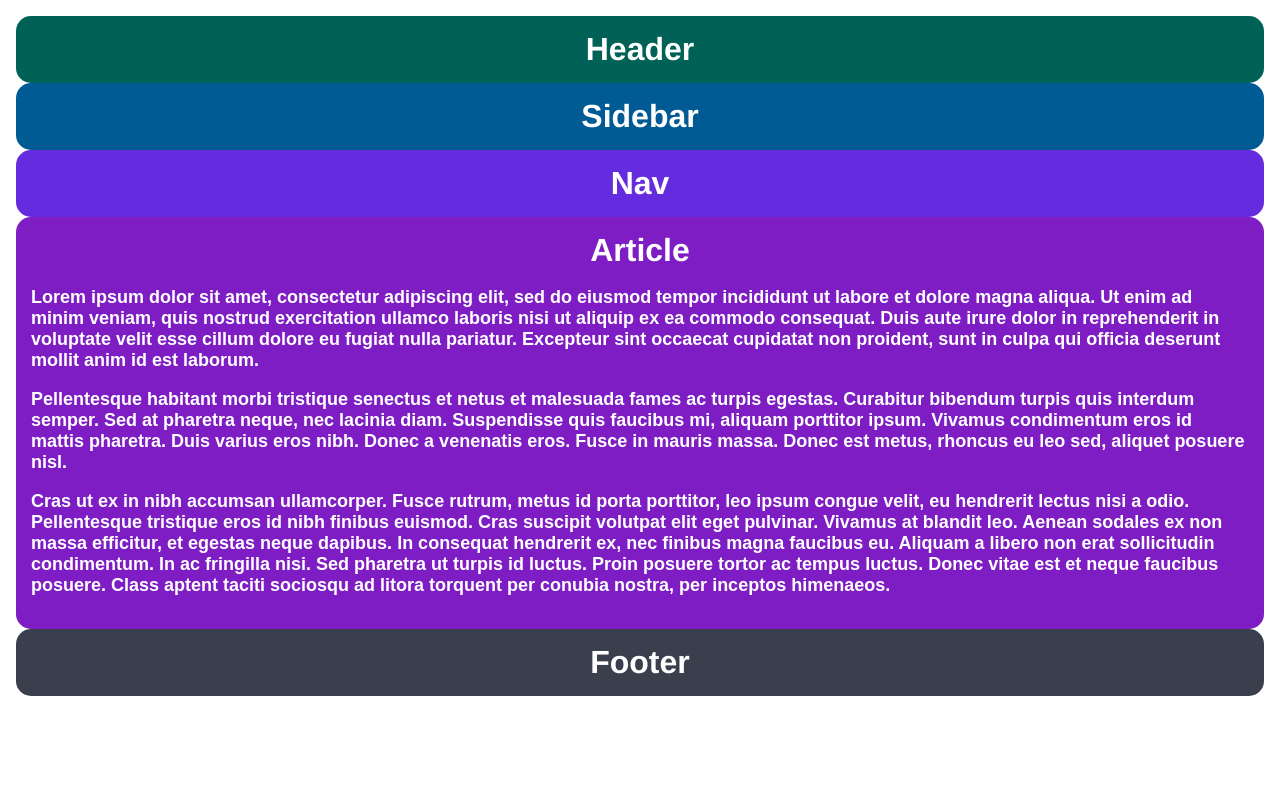
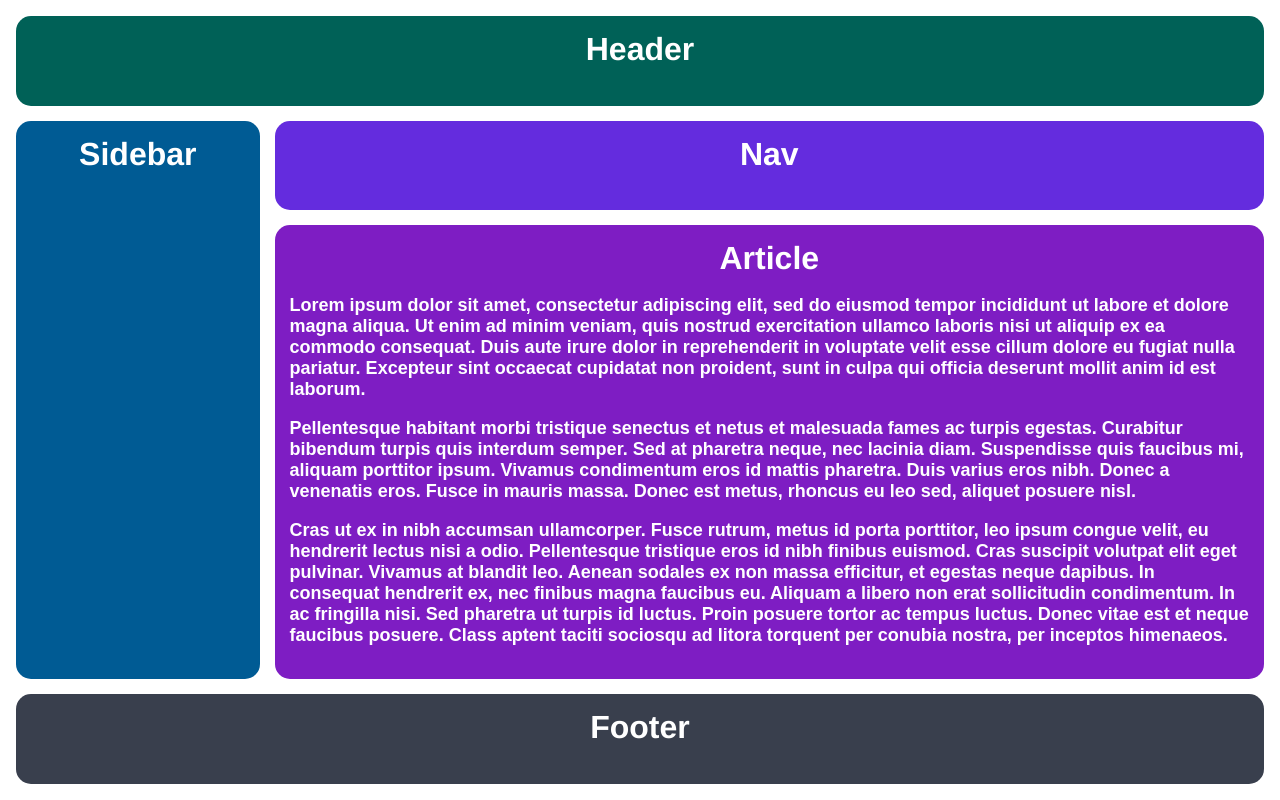
Before and after one commit to Sawertynn/odin-project, a plain HTML site: page css-exercises/intermediate-html-css/advanced-grid/01-responsive-holy-grail/index.html in a window 1280 px wide. Drawn offline with Linux system fonts and the light colour scheme.

Commit message:
css grid holy grail exerc done

```diff
--- a/css-exercises/intermediate-html-css/advanced-grid/01-responsive-holy-grail/style.css
+++ b/css-exercises/intermediate-html-css/advanced-grid/01-responsive-holy-grail/style.css
@@ -49,3 +49,33 @@ html {
   background-color: #393f4d;
   grid-column: 1 / 3;
 }
+
+/* my code */
+
+.container {
+  display: grid;
+  grid-template-columns: 1fr 1fr 3fr;
+  grid-template-rows: 1fr 1fr 5fr 1fr;
+  gap: 15px;
+}
+
+.header {
+  grid-column: 1 / -1;
+}
+
+.sidebar {
+  grid-row: 2 / -2;
+}
+
+.nav {
+  grid-column: 2 / -1;
+}
+
+.article {
+  grid-column: 2 / -1;
+}
+
+.footer {
+  grid-row: -2 / -1;
+  grid-column: 1 / -1;
+}
```
